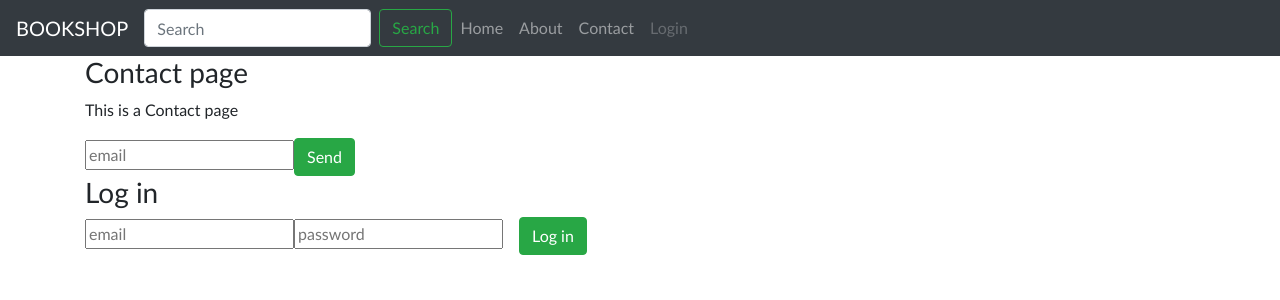
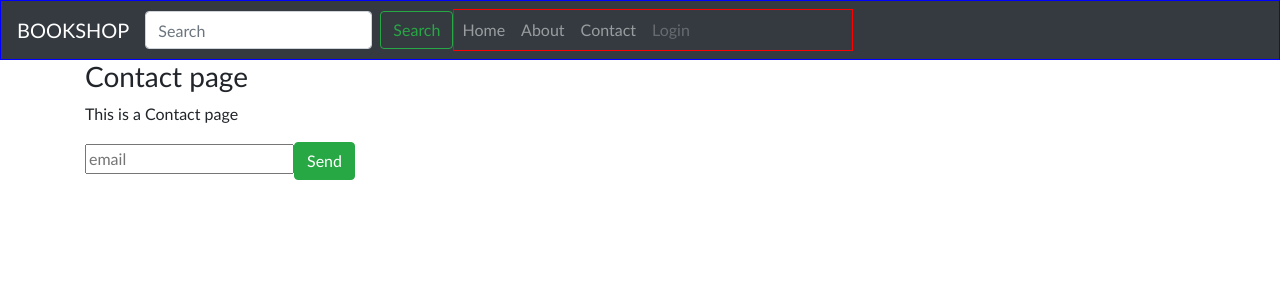
Before and after one commit to Guillemduno/storeBook, an Angular app: page /contact in a window 1280 px wide. Shown: the top 300 px of the page. Built offline with nearby package versions, Linux system fonts and the light colour scheme.

Commit message:
Update cryptoles 4.1.2

```diff
--- a/src/app/app.component.html
+++ b/src/app/app.component.html
@@ -1,4 +1,4 @@
 
 <app-navbar></app-navbar>
 <router-outlet></router-outlet>
-<app-login></app-login>
+<!-- <app-login></app-login>  -->
--- a/src/app/navbar/navbar.component.css
+++ b/src/app/navbar/navbar.component.css
@@ -0,0 +1,15 @@
+nav{
+    border:1px solid blue;
+}
+
+.navbar-brand{
+    color: white;
+}
+
+#navbarNav{
+    width: 400px;
+    position: relative;
+    float: right;
+   border: 1px solid red;
+
+}
--- a/src/app/navbar/navbar.component.html
+++ b/src/app/navbar/navbar.component.html
@@ -1,4 +1,4 @@
-<!--The content below is only a placeholder and can be replaced.-->
+
 <nav class="navbar navbar-expand-lg navbar-dark bg-dark">
   <a class="navbar-brand" href="#">BOOKSHOP</a>
   <button class="navbar-toggler" type="button" data-toggle="collapse" data-target="#navbarNav" aria-controls="navbarNav" aria-expanded="false" aria-label="Toggle navigation">
@@ -8,7 +8,8 @@
     <input class="form-control mr-sm-2" type="search" placeholder="Search" aria-label="Search">
     <button class="btn btn-outline-success my-2 my-sm-0" type="submit">Search</button>
   </form>
-  <div class="collapse navbar-collapse" id="navbarNav">
+  <!-- <div class="collapse navbar-collapse" id="navbarNav">  -->
+  <div class="" id="navbarNav">
     <ul class="navbar-nav">
       <li class="nav-item">
         <a class="nav-link" [routerLink]= "['/book']" [routerLinkActive]="['active']">Home</a>
```
Also changed, not shown: 1 other file (tests, documents, lock files or other folders).
